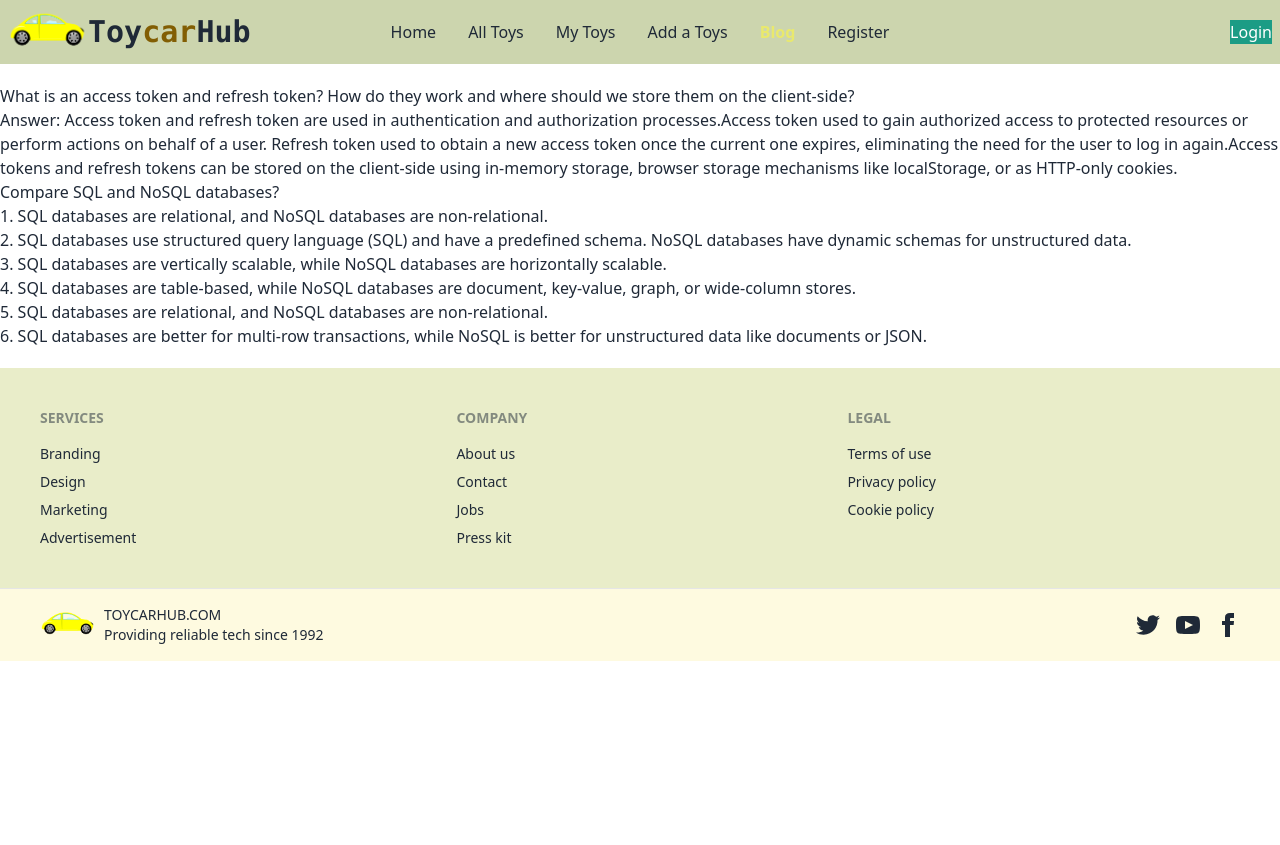
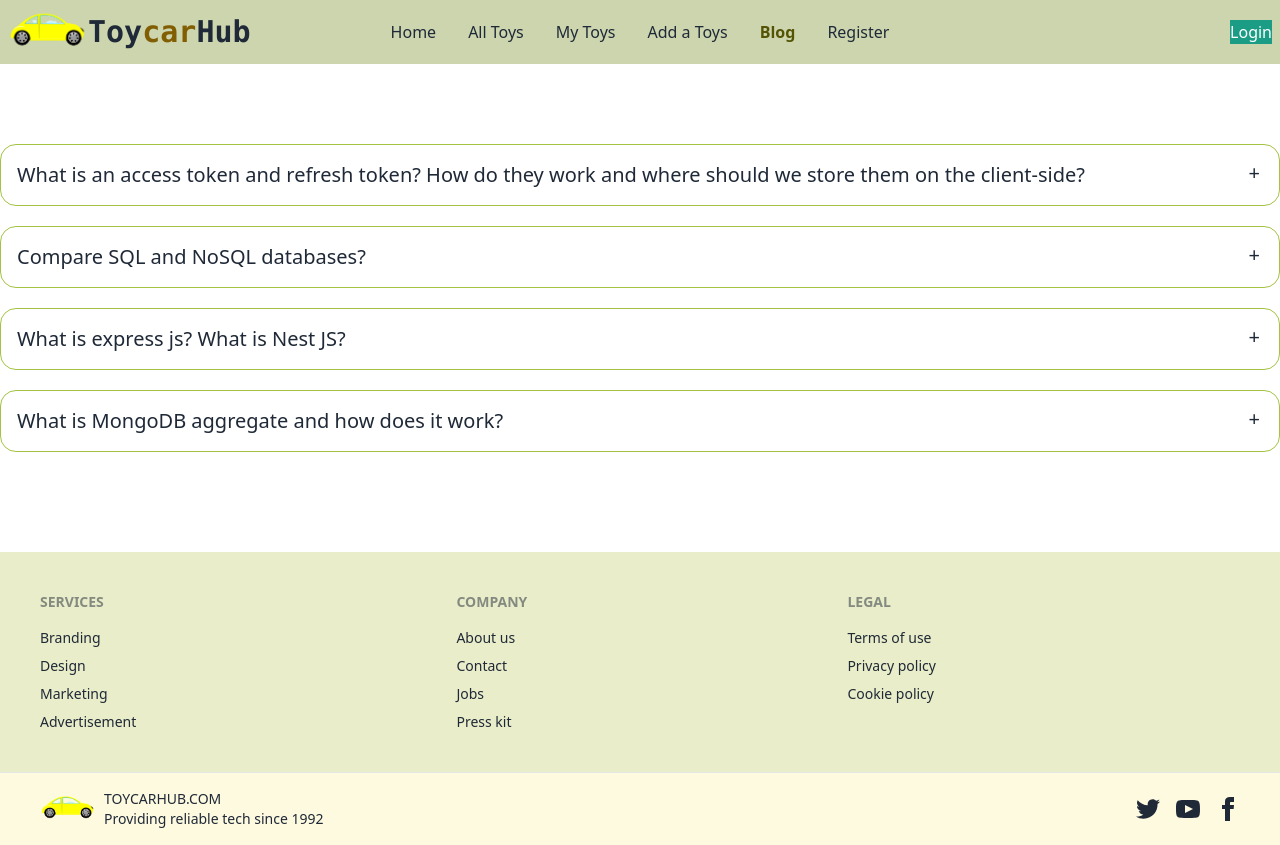
Before and after one commit to WDsayeed/toy-car-client, a React (Vite) app: page /blog in a window 1280 px wide. Before the commit the page ends 800 px from the top, so only its background shows below. Built offline with nearby package versions, Linux system fonts and the light colour scheme; no server answers.

Commit message:
added about section

```diff
--- /dev/null
+++ b/src/components/pages/About/About.jsx
@@ -0,0 +1,19 @@
+import aboutImg from "../../../assets/images/about.jpg";
+
+const About = () => {
+  return (
+    <div className="flex md:container md:items-center mx-auto mt-40 mb-20 gap-5 w-full">
+      <div className="w-2/4">
+        <h1 className="text-4xl mb-5">About <span className=" text-[#7ca005]">TOYCARHUB</span></h1>
+        <p className="mb-5">Toy Car Hub is an online platform dedicated to all things related to toy cars. It serves as a comprehensive hub for toy car enthusiasts, collectors, and individuals looking to explore and purchase toy cars.</p>
+        <p>Toy Car Hub aims to provide a one-stop destination for toy car enthusiasts, collectors, and individuals interested in exploring the world of toy cars. It combines a wide selection of products, community engagement, educational content, and resources to cater to the diverse interests and needs of toy car enthusiasts.</p>
+
+      </div>
+      <div  className="1/2">
+        <img className="rounded-lg w-full" src={aboutImg} alt="" />
+      </div>
+    </div>
+  );
+};
+
+export default About;
--- a/src/components/pages/Blog/Blog.jsx
+++ b/src/components/pages/Blog/Blog.jsx
@@ -4,37 +4,108 @@ import useTitle from "../../../hooks/useTitle";
 const Blog = () => {
   useTitle("Blog");
   return (
-    <div className="md:container mx-auto my-5">
-      <div>
-        <h1>
+    <div className="md:container md:mx-auto md:my-20 md:pb-5">
+      <div
+        tabIndex={0}
+        className="collapse collapse-plus border border-[#a4c243] bg-base-100 rounded-box"
+      >
+        <div className="collapse-title text-xl font-medium">
           What is an access token and refresh token? How do they work and where
           should we store them on the client-side?
-        </h1>
+        </div>
+        <div className="collapse-content">
           <p>
             {" "}
             <span>Answer: </span>
             Access token and refresh token are used in authentication and
-          authorization processes.Access token used to gain authorized access to
-          protected resources or perform actions on behalf of a user. Refresh
-          token used to obtain a new access token once the current one expires,
-          eliminating the need for the user to log in again.Access tokens and
-          refresh tokens can be stored on the client-side using in-memory
-          storage, browser storage mechanisms like localStorage, or as HTTP-only
-          cookies.
+            authorization processes.Access token used to gain authorized access
+            to protected resources or perform actions on behalf of a user.
+            Refresh token used to obtain a new access token once the current one
+            expires, eliminating the need for the user to log in again.Access
+            tokens and refresh tokens can be stored on the client-side using
+            in-memory storage, browser storage mechanisms like localStorage, or
+            as HTTP-only cookies.
           </p>
         </div>
-      <div>
-        <h1>
+      </div>
+
+      <div
+        tabIndex={0}
+        className="collapse  collapse-plus border border-[#a4c243] bg-base-100 rounded-box my-5"
+      >
+        <div className="collapse-title text-xl font-medium">
           Compare SQL and NoSQL databases?
-        </h1>
+        </div>
+        <div className="collapse-content">
           <ul>
-                <li>1. SQL databases are relational, and NoSQL databases are non-relational.</li>
-                <li>2. SQL databases use structured query language (SQL) and have a predefined schema. NoSQL databases have dynamic schemas for unstructured data.</li>
-                <li>3. SQL databases are vertically scalable, while NoSQL databases are horizontally scalable.</li>
-                <li>4. SQL databases are table-based, while NoSQL databases are document, key-value, graph, or wide-column stores.</li>
-                <li>5. SQL databases are relational, and NoSQL databases are non-relational.</li>
-                <li>6. SQL databases are better for multi-row transactions, while NoSQL is better for unstructured data like documents or JSON.</li>
+            <li>
+              1. SQL databases are relational, and NoSQL databases are
+              non-relational.
+            </li>
+            <li>
+              2. SQL databases use structured query language (SQL) and have a
+              predefined schema. NoSQL databases have dynamic schemas for
+              unstructured data.
+            </li>
+            <li>
+              3. SQL databases are vertically scalable, while NoSQL databases
+              are horizontally scalable.
+            </li>
+            <li>
+              4. SQL databases are table-based, while NoSQL databases are
+              document, key-value, graph, or wide-column stores.
+            </li>
+            <li>
+              5. SQL databases are relational, and NoSQL databases are
+              non-relational.
+            </li>
+            <li>
+              6. SQL databases are better for multi-row transactions, while
+              NoSQL is better for unstructured data like documents or JSON.
+            </li>
           </ul>
+        </div>
+      </div>
+      <div
+        tabIndex={0}
+        className="collapse collapse-plus border border-[#a4c243] bg-base-100 rounded-box mb-5"
+      >
+        <div className="collapse-title text-xl font-medium">
+          What is express js? What is Nest JS?
+        </div>
+        <div className="collapse-content">
+          <p>
+            <span>Answer:</span> Express.js is a free and open source web
+            application framework for node.js. It is used for designing and
+            building web application easily.Express.js allows developers to
+            handle various HTTP requests (GET, POST, PUT, DELETE, etc.) and
+            define routes to handle different URLs.
+          </p>
+          <br />
+          <p>
+            {" "}
+            Next.js is a popular React framework for building server-side
+            rendered and static websites. Next.js offers efficient solution for
+            creating high-performance web applications.
+          </p>
+        </div>
+      </div>
+      <div
+        tabIndex={0}
+        className="collapse collapse-plus border border-[#a4c243] bg-base-100 rounded-box"
+      >
+        <div className="collapse-title text-xl font-medium">
+          What is MongoDB aggregate and how does it work?
+        </div>
+        <div className="collapse-content">
+          <p>
+            <span>Answer: </span>
+            MongoDB's aggregate is a framework for performing advanced data
+            processing and analysis tasks on collections of documents within a
+            MongoDB database. It allows  to perform complex queries,
+            transformations, aggregations, and computations  data. The aggregate framework in MongoDB works by defining a pipeline of stages through which the documents pass, with each stage performing a specific operation on the data.
+          </p>
+        </div>
       </div>
     </div>
   );
--- /dev/null
+++ b/src/components/pages/Contact/Contact.jsx
@@ -0,0 +1,66 @@
+import React from "react";
+
+const Contact = () => {
+  return (
+    <div>
+      <div>
+        <div className="flex">
+          <div className="card w-96 bg-base-100 shadow-xl">
+            <figure className="px-10 pt-10">
+              <img
+                src="/images/stock/photo-1606107557195-0e29a4b5b4aa.jpg"
+                alt="Shoes"
+                className="rounded-xl"
+              />
+            </figure>
+            <div className="card-body items-center text-center">
+              <h2 className="card-title">Shoes!</h2>
+              <p>If a dog chews shoes whose shoes does he choose?</p>
+              <div className="card-actions">
+                <button className="btn btn-primary">Buy Now</button>
+              </div>
+            </div>
+          </div>
+        </div>
+        <div>
+          <div className="card w-96 bg-base-100 shadow-xl">
+            <figure className="px-10 pt-10">
+              <img
+                src="/images/stock/photo-1606107557195-0e29a4b5b4aa.jpg"
+                alt="Shoes"
+                className="rounded-xl"
+              />
+            </figure>
+            <div className="card-body items-center text-center">
+              <h2 className="card-title">Shoes!</h2>
+              <p>If a dog chews shoes whose shoes does he choose?</p>
+              <div className="card-actions">
+                <button className="btn btn-primary">Buy Now</button>
+              </div>
+            </div>
+          </div>
+        </div>
+        <div>
+          <div className="card w-96 bg-base-100 shadow-xl">
+            <figure className="px-10 pt-10">
+              <img
+                src="/images/stock/photo-1606107557195-0e29a4b5b4aa.jpg"
+                alt="Shoes"
+                className="rounded-xl"
+              />
+            </figure>
+            <div className="card-body items-center text-center">
+              <h2 className="card-title">Shoes!</h2>
+              <p>If a dog chews shoes whose shoes does he choose?</p>
+              <div className="card-actions">
+                <button className="btn btn-primary">Buy Now</button>
+              </div>
+            </div>
+          </div>
+        </div>
+      </div>
+    </div>
+  );
+};
+
+export default Contact;
--- a/src/components/pages/Home/Gallery/Gallery.jsx
+++ b/src/components/pages/Home/Gallery/Gallery.jsx
@@ -11,7 +11,8 @@ import g9 from "../../../../assets/images/g9.jpg";
 const Gallery = () => {
   return (
     <div className="md:container mx-auto my-40">
-      <div className="grid md:grid-cols-3 gap-10">
+      <h1 className="text-4xl text-center">Toys <span className="text-[#7ca005] ">Gallery</span></h1>
+      <div className="grid md:grid-cols-3 gap-10 mt-14">
         <div className="w-[450px] overflow-hidden">
           <img className="w-full object-cover h-56 md:h-72 rounded-lg" src={g1} alt="" />
         </div>
--- a/src/components/pages/Home/Home/Home.jsx
+++ b/src/components/pages/Home/Home/Home.jsx
@@ -1,6 +1,8 @@
 
 import useTitle from '../../../../hooks/useTitle';
+import About from '../../About/About';
 import Banner from '../../Banner/Banner';
+import Contact from '../../Contact/Contact';
 import Gallery from '../Gallery/Gallery';
 import ShopTab from '../Tab/ShopTab';
 
@@ -11,6 +13,8 @@ const Home = () => {
                         <Banner></Banner>
                         <Gallery></Gallery>
                         <ShopTab></ShopTab>
+                        <About></About>
+                        <Contact></Contact>
                 </div>
         );
 };
--- a/src/components/pages/Home/Tab/SingleTab.jsx
+++ /dev/null
@@ -1,20 +0,0 @@
-import { Tab, TabList, TabPanel } from "react-tabs";
-
-const SingleTab = ({data, handleTabClick}) => {
-  const {
-          photo,
-          name,
-          seller,
-          rating,
-          quantity,
-          description,
-          email,
-          price,
-        } = data
-
-  return (
-    <div></div>
-  );
-};
-
-export default SingleTab;
--- a/src/components/shared/Header/Header.jsx
+++ b/src/components/shared/Header/Header.jsx
@@ -41,7 +41,7 @@ const Header = () => {
             <NavLink
                   to="/"
                   className={({ isActive }) =>
-                    isActive ? "text-[#e9e96d] font-semibold" : ""
+                    isActive ? "text-[#565604] font-semibold" : ""
                   }
                 >
                   Home
@@ -51,7 +51,7 @@ const Header = () => {
             <NavLink
                   to="/allToys"
                   className={({ isActive }) =>
-                    isActive ? "text-[#e9e96d] font-semibold" : ""
+                    isActive ? "text-[#5b5b03] font-semibold" : ""
                   }
                 >
                   All Toys
@@ -84,7 +84,7 @@ const Header = () => {
               <NavLink
                   to="/blog"
                   className={({ isActive }) =>
-                    isActive ? "text-[#e9e96d] font-semibold" : ""
+                    isActive ? "text-[#4b4b03] font-semibold" : ""
                   }
                 >
                   Blog
@@ -103,7 +103,7 @@ const Header = () => {
           <NavLink
                   to="/"
                   className={({ isActive }) =>
-                    isActive ? "text-[#e9e96d] font-semibold" : ""
+                    isActive ? "text-[#5c5c05] font-semibold" : ""
                   }
                 >
                   Home
@@ -115,7 +115,7 @@ const Header = () => {
             <NavLink
                   to="/allToys"
                   className={({ isActive }) =>
-                    isActive ? "text-[#e9e96d] font-semibold" : ""
+                    isActive ? "text-[#4e4e03] font-semibold" : ""
                   }
                 >
                   All Toys
@@ -125,7 +125,7 @@ const Header = () => {
             <NavLink
                   to="/myToys"
                   className={({ isActive }) =>
-                    isActive ? "text-[#e9e96d]font-semibold" : ""
+                    isActive ? "text-[#5e5e04] font-semibold" : ""
                   }
                 >
                   My Toys
@@ -136,7 +136,7 @@ const Header = () => {
             <NavLink
                   to="/addToys"
                   className={({ isActive }) =>
-                    isActive ? "text-[#e9e96d] font-semibold" : ""
+                    isActive ? "text-[#4e4e04] font-semibold" : ""
                   }
                 >
                   Add a Toys
@@ -147,7 +147,7 @@ const Header = () => {
             <NavLink
                   to="/blog"
                   className={({ isActive }) =>
-                    isActive ? "text-[#e9e96d] font-semibold" : ""
+                    isActive ? "text-[#545405] font-semibold" : ""
                   }
                 >
                   Blog
@@ -158,7 +158,7 @@ const Header = () => {
             <NavLink
                   to="/register"
                   className={({ isActive }) =>
-                    isActive ? "text-[#e9e96d] font-semibold" : ""
+                    isActive ? "text-[#575704] font-semibold" : ""
                   }
                 >
                   Register
```
Also changed, not shown: src/components/pages/Banner/Banner.jsx (+25 -11 lines), src/components/pages/Home/Tab/ShopTab.jsx (+9 -26 lines), src/assets/images/about.jpg (added). Lines whose indentation alone changed are shown as unchanged.
